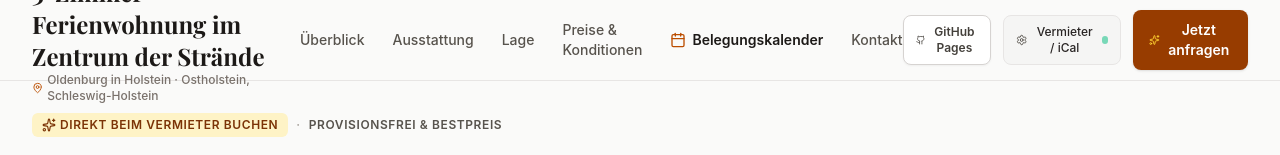
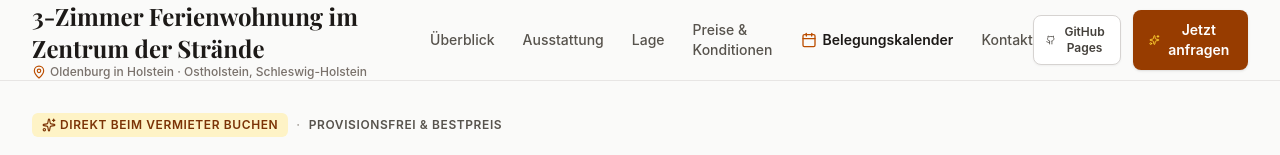
Before and after one commit to ZwischenDenWellen/fewozwischendenwellen, a React (Vite) app: page / in a window 1280 px wide. Shown: the top 155 px of the page. Built offline with nearby package versions, Linux system fonts and the light colour scheme; a web font is replaced by a local one.

Commit message:
refactor(navbar): remove host settings button
Decommission the host/iCal administration access from the main navigation.

```diff
--- a/src/components/Navbar.tsx
+++ b/src/components/Navbar.tsx
@@ -60,18 +60,6 @@ export function Navbar({
             <span className="hidden sm:inline">GitHub Pages</span>
           </button>
 
-          {/* Host / iCal Admin button */}
-          <button
-            onClick={onOpenHostSettings}
-            className="flex items-center gap-1.5 text-xs font-medium px-3 py-2 rounded-lg bg-stone-100 hover:bg-stone-200 text-stone-800 transition-colors border border-stone-200"
-            title="Vermieter-Bereich & iCal-Synchronisation"
-          >
-            <Settings className="w-4 h-4 text-stone-600" />
-            <span className="hidden md:inline">Vermieter / iCal</span>
-            {activeFeedsCount > 0 && (
-              <span className="w-2 h-2 rounded-full bg-emerald-500 animate-pulse" title={`${activeFeedsCount} iCal-Feeds aktiv`} />
-            )}
-          </button>
 
           {/* Primary CTA */}
           <button
```
